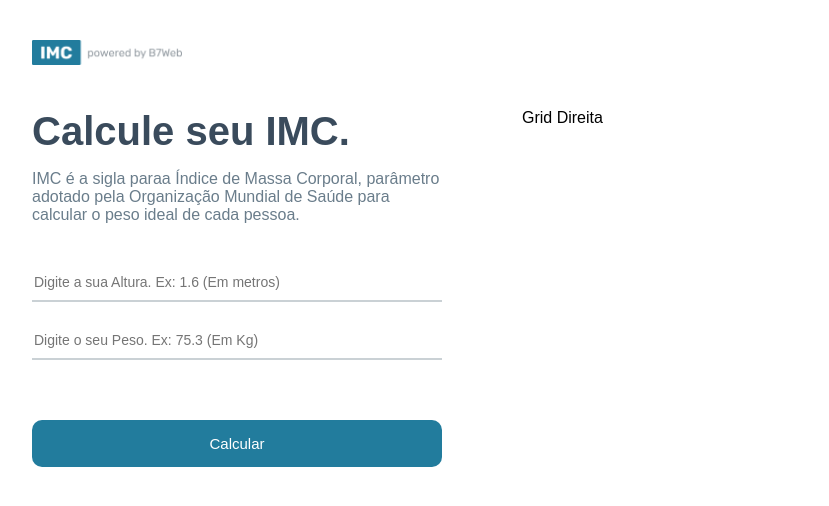
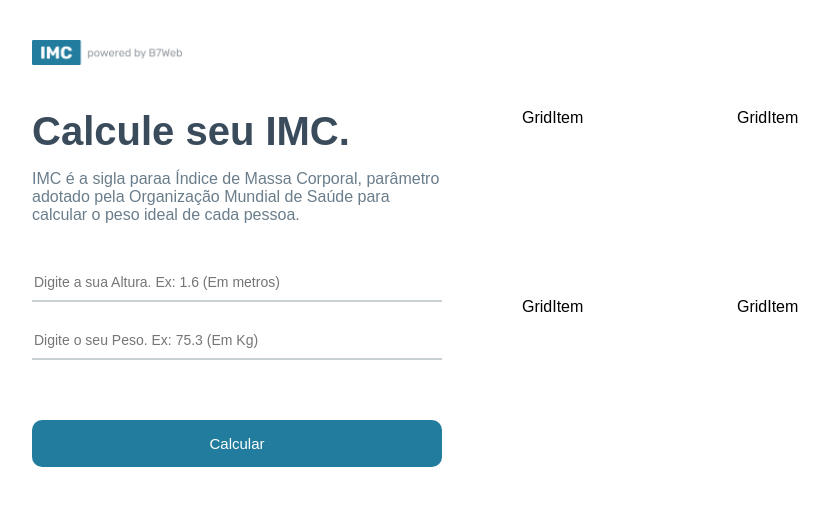
Before and after one commit to frontendDieferson/imc, a React (Create React App) app: page / in a window 1280 px wide. Shown: the top 506 px of the page, without its empty margins (158-987 px from the left). Built offline with nearby package versions, Linux system fonts and the light colour scheme.

Commit message:
Feature add: Rightside

```diff
--- a/src/App.module.css
+++ b/src/App.module.css
@@ -63,6 +63,16 @@
 
 
 .container .rightSide {
+    flex: 1;
     margin-left: 40px;
+    display: flex;
+}
+
+.container .rightSide .grid {
     flex: 1;
+    display: grid;
+    grid-template-columns: repeat(2, 1fr);
+    gap: 20px;
+
+
 }
--- a/src/App.tsx
+++ b/src/App.tsx
@@ -1,6 +1,8 @@
 import { useState } from 'react'
 import styles from './App.module.css'
 import poweredImage from './assets/powered.png'
+
+import {GridItem} from './components/GridItem';
 
 import { levels, calculateImc } from './helpers/imc'
 
@@ -48,7 +50,12 @@
 
         </div>
         <div className={styles.rightSide}>
-          Grid Direita
+          <div className={styles.grid}>
+            {levels.map((item, key) =>(
+              <GridItem key={key} item={item} />
+
+            ))}
+          </div>
         </div>
       </div>
     </div>
--- /dev/null
+++ b/src/components/GridItem/GridItem.tsx
@@ -0,0 +1,11 @@
+import { Level } from "../../helpers/imc"
+
+type Props = {
+  item: Level
+}
+
+export const GridItem = ({ item }: Props) => {
+    return (
+        <div>GridItem</div>
+    )
+}
--- /dev/null
+++ b/src/components/GridItem/index.tsx
@@ -0,0 +1 @@
+export * from './GridItem';
```
Also changed, not shown: src/components/GridItem/GridItem.module.css (added).
